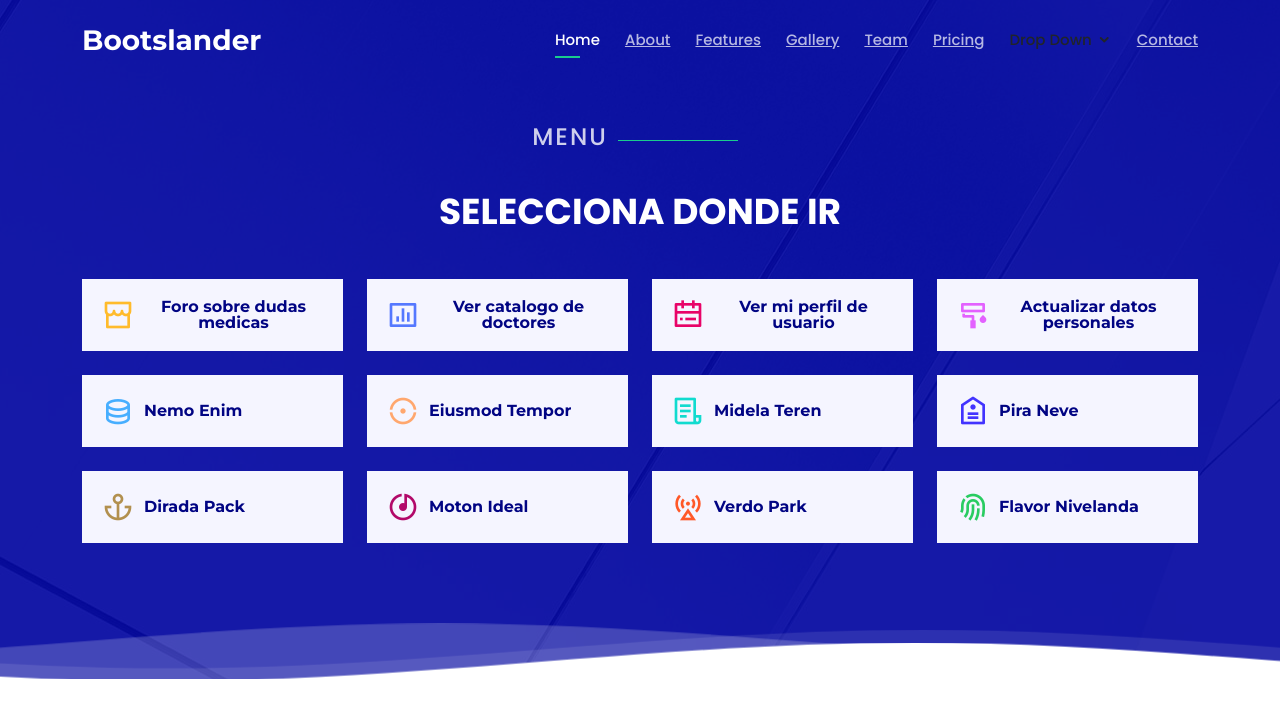
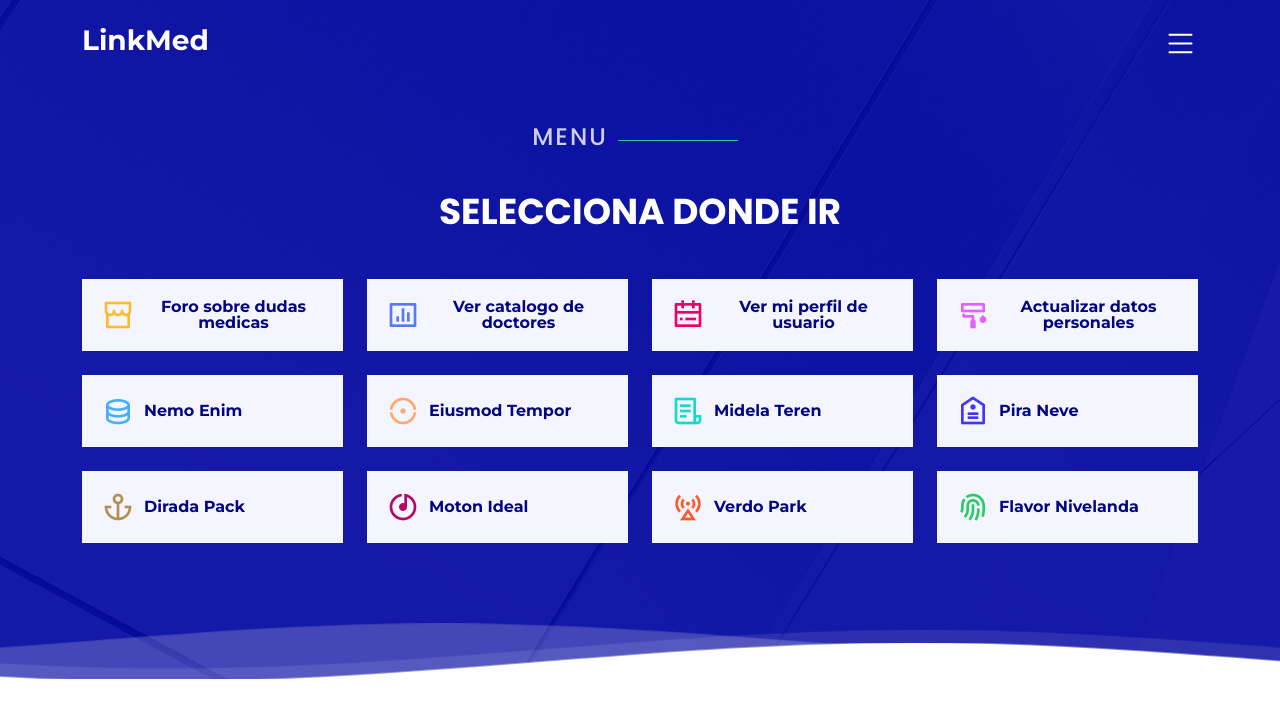
Before and after one commit to Miguelork/Frontend_IS, a React (Create React App) app: page /menu in a window 1280 px wide. Shown: the top 718 px of the page. Built offline with nearby package versions, Linux system fonts and the light colour scheme.

Commit message:
Arreglado el Menu de la Aplicación

```diff
--- a/src/App.js
+++ b/src/App.js
@@ -2,6 +2,7 @@ import '../node_modules/bootstrap/dist/css/bootstrap.min.css';
 import Register from './components/Register';
 import Login from './components/Login';
 import Inicio from './components/Inicio';
+import Menu from './components/Menu';
 import './App.css';
 import {
   BrowserRouter as Router,
@@ -9,7 +10,7 @@ import {
   Route,
   Link
 } from "react-router-dom";
-import Menu from './components/Menu';
+
 
 
 function App() {
--- a/src/components/Header.jsx
+++ b/src/components/Header.jsx
@@ -1,4 +1,10 @@
 import React from 'react';
+import {
+  BrowserRouter as Router,
+  Switch,
+  Route,
+  Link
+} from "react-router-dom";
 
 const Header = () => {
     return (
@@ -7,40 +13,25 @@ const Header = () => {
       <header id="header" className="fixed-top d-flex align-items-center header-transparent">
           <div className="container d-flex align-items-center">
             <div className="logo mr-auto">
-            <h1 className="text-light"><a href="index.html"><span>Bootslander</span></a></h1>
+                <h1 className="text-light"><a href="index.html"><span>LinkMed</span></a></h1>
                 {/* Uncomment below if you prefer to use an image logo */}
                 {/* <a href="index.html"><img src="assets/img/logo.png" alt="" class="img-fluid"></a>*/}
             </div>
-          <nav className="nav-menu d-none d-lg-block">
+            <nav className="nav-menu d-lg-block">
                 <ul>
-              <li className="active"><a href="index.html">Home</a></li>
-              <li><a href="#about">About</a></li>
-              <li><a href="#features">Features</a></li>
-              <li><a href="#gallery">Gallery</a></li>
-              <li><a href="#team">Team</a></li>
-              <li><a href="#pricing">Pricing</a></li>
-              <li className="drop-down"><a href>Drop Down</a>
-                <ul>
-                  <li><a href="#">Drop Down 1</a></li>
-                  <li className="drop-down"><a href="#">Drop Down 2</a>
-                    <ul>
-                      <li><a href="#">Deep Drop Down 1</a></li>
-                      <li><a href="#">Deep Drop Down 2</a></li>
-                      <li><a href="#">Deep Drop Down 3</a></li>
-                      <li><a href="#">Deep Drop Down 4</a></li>
-                      <li><a href="#">Deep Drop Down 5</a></li>
+                  <Link to="/menu">
+                  <h1 style={{'color':'white'}}>
+                      <svg xmlns="http://www.w3.org/2000/svg" width="35" height="35" fill="currentColor" class="bi bi-list" viewBox="0 0 16 16">
+                        <path fill-rule="evenodd" d="M2.5 12a.5.5 0 0 1 .5-.5h10a.5.5 0 0 1 0 1H3a.5.5 0 0 1-.5-.5zm0-4a.5.5 0 0 1 .5-.5h10a.5.5 0 0 1 0 1H3a.5.5 0 0 1-.5-.5zm0-4a.5.5 0 0 1 .5-.5h10a.5.5 0 0 1 0 1H3a.5.5 0 0 1-.5-.5z"/>
+                      </svg>
+                  </h1>
+                  </Link>
                 </ul>
-                  </li>
-                  <li><a href="#">Drop Down 3</a></li>
-                  <li><a href="#">Drop Down 4</a></li>
-                  <li><a href="#">Drop Down 5</a></li>
-                </ul>
-              </li>
-              <li><a href="#contact">Contact</a></li>
-            </ul>
-          </nav>{/* .nav-menu */}
+            </nav>
+            {/* .nav-menu */}
           </div>
-      </header>{/* End Header */}
+      </header>
+      {/* End Header */}
     </div>
     )
 }
--- a/src/components/Menu.jsx
+++ b/src/components/Menu.jsx
@@ -1,5 +1,11 @@
 import React from 'react'
 import Header from './Header'
+import {
+  BrowserRouter as Router,
+  Switch,
+  Route,
+  Link
+} from "react-router-dom";
 
 const Menu = () => {
     return (
```
Lines whose indentation alone changed are shown as unchanged.
